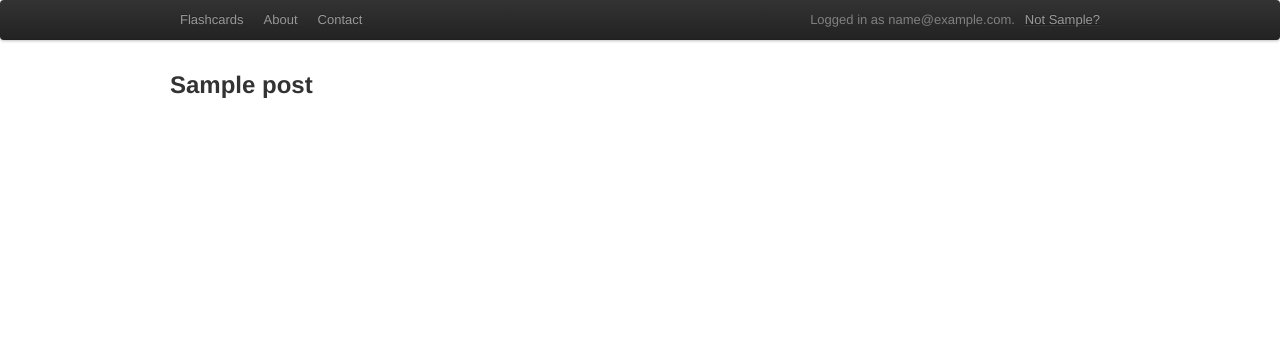
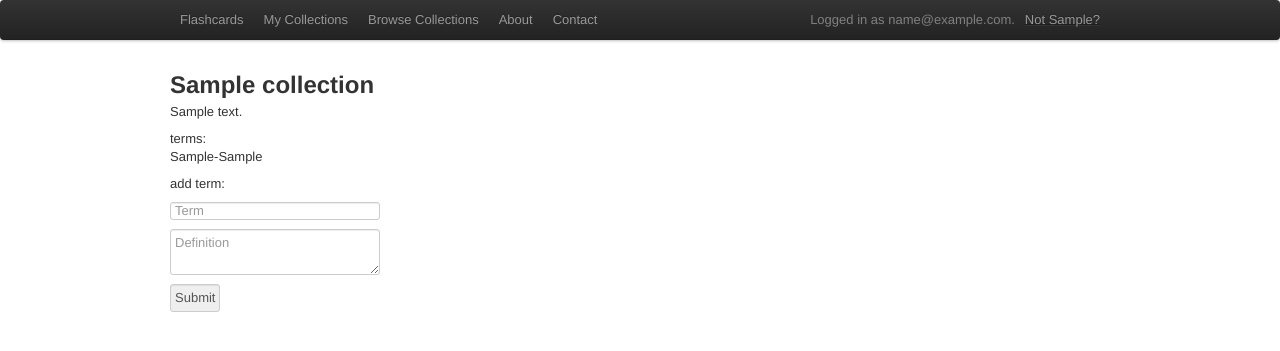
Before and after one commit to ebalcomb/Flashcards, a Flask app: page /collection/1 in a window 1280 px wide. Shown: the top 351 px of the page. Run offline with Flask 2, Linux system fonts and the light colour scheme; a user stored in the database is signed in; tables that the repository leaves empty hold one stand-in row (values such as "Sample post"); some libraries are stand-ins or nearby versions.

Commit message:
added flow for collections and users

```diff
--- a/forms.py
+++ b/forms.py
@@ -1,4 +1,4 @@
-from wtforms import Form, TextField, TextAreaField, PasswordField, validators
+from wtforms import Form, TextField, TextAreaField, PasswordField, HiddenField, validators, IntegerField
 
 class LoginForm(Form):
     email = TextField("Email", [validators.Required(), validators.Email()])
@@ -12,6 +12,10 @@ class NewCollectionForm(Form):
     title = TextField("title", [validators.Required()])
     description = TextAreaField("description", [validators.Required()])
 
+class NewTermForm(Form):
+    term = TextField("term", [validators.Required()])
+    definition = TextAreaField("definition", [validators.Required()])
+
 class RegisterForm(Form):
     email = TextField("Email", [validators.Required(), validators.Email()])
     first_name = TextField("First Name", [validators.Required()])
--- a/model.py
+++ b/model.py
@@ -62,6 +62,7 @@ class Collection(Base):
     user_id = Column(Integer, ForeignKey("users.id"))
 
     user = relationship("User")
+    terms = relationship("Term")
 
 class Term(Base):
     __tablename__ = "terms"
--- a/templates/base.html
+++ b/templates/base.html
@@ -12,8 +12,11 @@
                 <div class="container">
                     <ul class="nav">
                         <li><a href="{{url_for("index")}}">Flashcards</a></li>
+                        <li><a href="{{url_for("view_user", id=current_user.id)}}">My Collections</a></li>
+                        <li><a href="{{url_for("collections")}}">Browse Collections</a></li>
                         <li><a href="{{url_for("about")}}">About</a></li>
                         <li><a href="{{url_for("contact")}}">Contact</a></li>
+
                     </ul>
                         {% if current_user.email %}
                     <ul class="nav pull-right">
--- a/templates/collection.html
+++ b/templates/collection.html
@@ -1,8 +1,28 @@
 {% extends 'base.html' %}
+
+This is a page for one set of cards
 
 {% block body %}
 <h2>{{collection.title}}</h2>
 <p>
 {{collection.description}}
+
 </p>
+terms:
+{% for term in collection.terms %}
+<p>
+{{term.term}}-{{term.definition}}
+{% endfor %}
+
+<p>
+add term:
+</p>
+
+<form method="post">
+    <input type="text" name="term" placeholder="Term"><br>
+    <textarea name="definition" placeholder="Definition"></textarea><br>
+    <input type="submit">
+</form>
+
+
 {% endblock %}
--- a/templates/index.html
+++ b/templates/index.html
@@ -11,6 +11,7 @@
         {{post.body | markdown}}
     </p>
 </div>
+{% endfor %}
 
 <h1>My Collections</h1>
 <a href="{{url_for("new_collection")}}">New collection</a>
@@ -18,7 +19,7 @@
 <div class="post">
     <p><a href="{{url_for("view_collection", id=collection.id)}}">{{collection.title}}-{{collection.description}}</a></p>
 </div>
-</ul>
+{% endfor %}
 
 <h1>My Friends</h1>
 
--- a/views.py
+++ b/views.py
@@ -1,5 +1,5 @@
 from flask import Flask, render_template, redirect, request, g, session, url_for, flash
-from model import User, Post, Collection
+from model import User, Post, Collection, Term
 from flask.ext.login import LoginManager, login_required, login_user, current_user
 from flaskext.markdown import Markdown
 import config
@@ -66,10 +66,37 @@ def create_post():
 
     return redirect(url_for("view_post", id=post.id))
 
+@app.route("/user/<int:id>")
+def view_user(id):
+    user = User.query.get(id)
+    first_name = user.first_name
+    collections = user.collections
+    return render_template("user.html", first_name=first_name, collections=collections)
+
+@app.route("/collections")
+def collections():
+    collections = Collection.query.all()
+    return render_template("collections.html", collections=collections)
+
+
 @app.route("/collection/<int:id>")
 def view_collection(id):
-    collection = Post.query.get(id)
+    collection = Collection.query.get(id)
     return render_template("collection.html", collection=collection)
+
+@app.route("/collection/<int:id>", methods=["POST"])
+@login_required
+def create_term(id):
+    form = forms.NewTermForm(request.form)
+    if not form.validate():
+        flash("Error, all fields are required")
+    else:
+        term = Term(term=form.term.data, definition=form.definition.data, user_id=current_user.id, collection_id=id)
+        model.session.add(term)
+        model.session.commit()
+        model.session.refresh(term)
+
+    return redirect(url_for("view_collection", id=id))
 
 @app.route("/collection/new")
 @login_required
@@ -144,7 +171,7 @@ def create_user():
         model.session.commit()
         login_user(user)
 
-    return render_template("register.html")
+    return url_for("index")
 
 @app.route("/logout")
 def logout():
```
Also changed, not shown: templates/collections.html (added, +10 -0 lines), templates/user.html (added, +17 -0 lines), templates/user_collections.html (added, +10 -0 lines).
